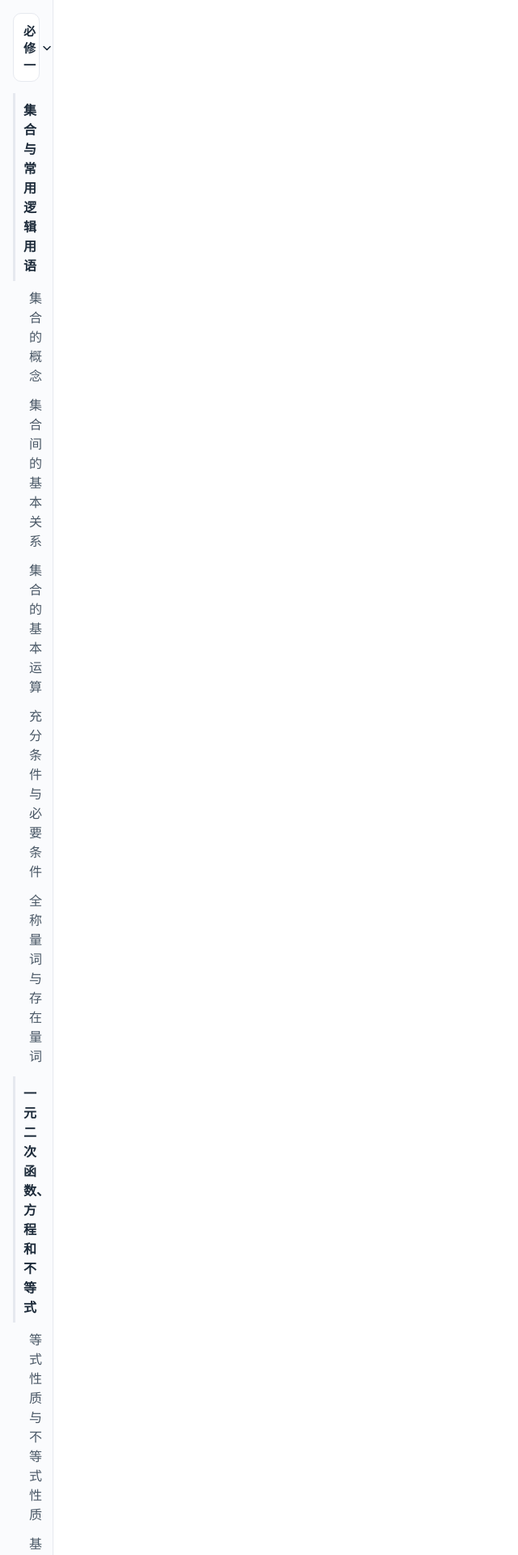
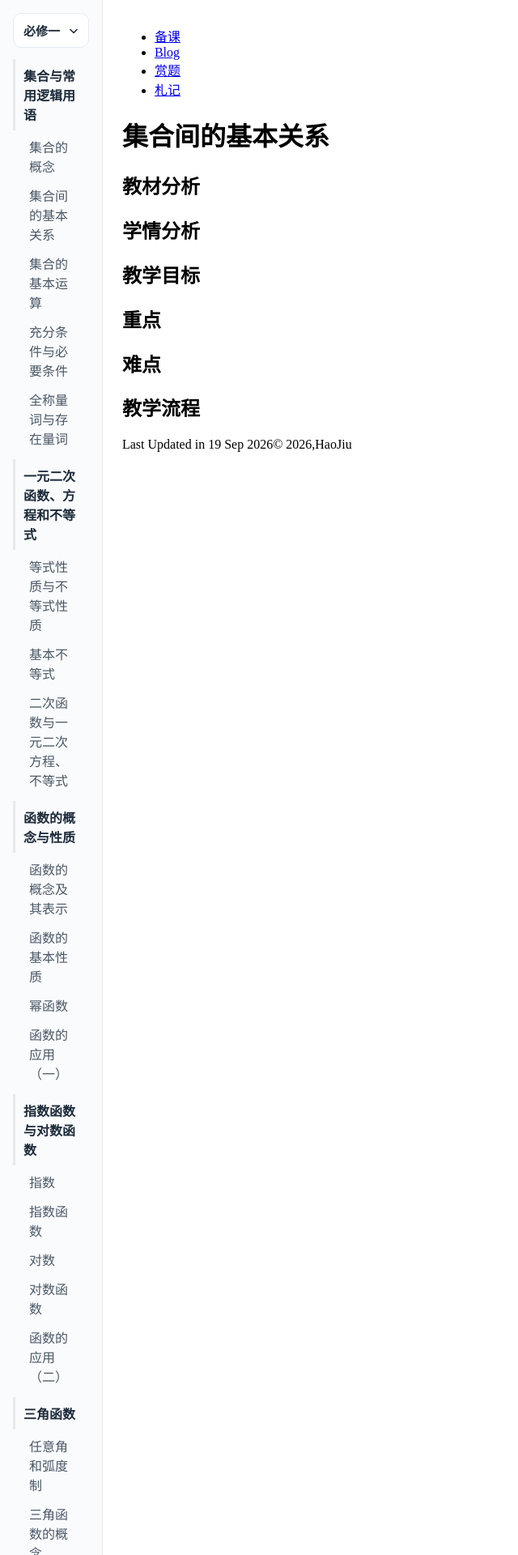
Before and after one commit to tan9p/tan9p.github.io, a Jekyll site: the page built from Ke/集合间的基本关系.md, in a window 1280 px wide. Shown: the top 1920 px of the page at 81% size, without its empty margins (0-640 px from the left). Built offline with Jekyll 4.4.1, drawn with Linux system fonts in a browser that asks for light colours; our own code applies the rules of GitHub Pages for plain Markdown files.

Commit message:
重写CSS样式表

```diff
--- a/static/css/style.css
+++ b/static/css/style.css
@@ -4,7 +4,7 @@ html, body {
     padding: 0;
 }
 
-.main{
+#main{
 	display:flex;
 	align-items: flex-start;   /* 两栏顶部对齐 */
     	min-height: 100vh;
```
